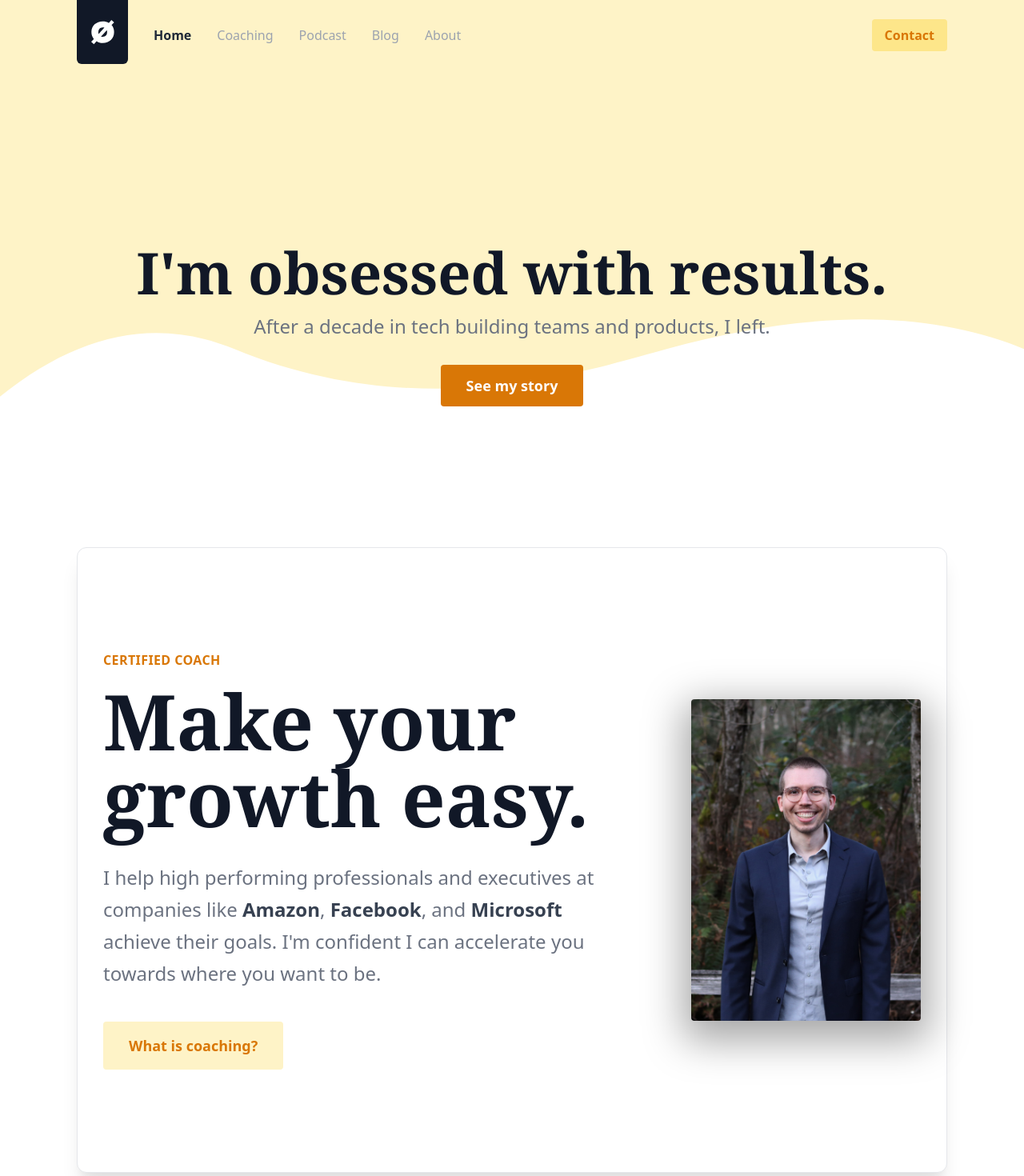
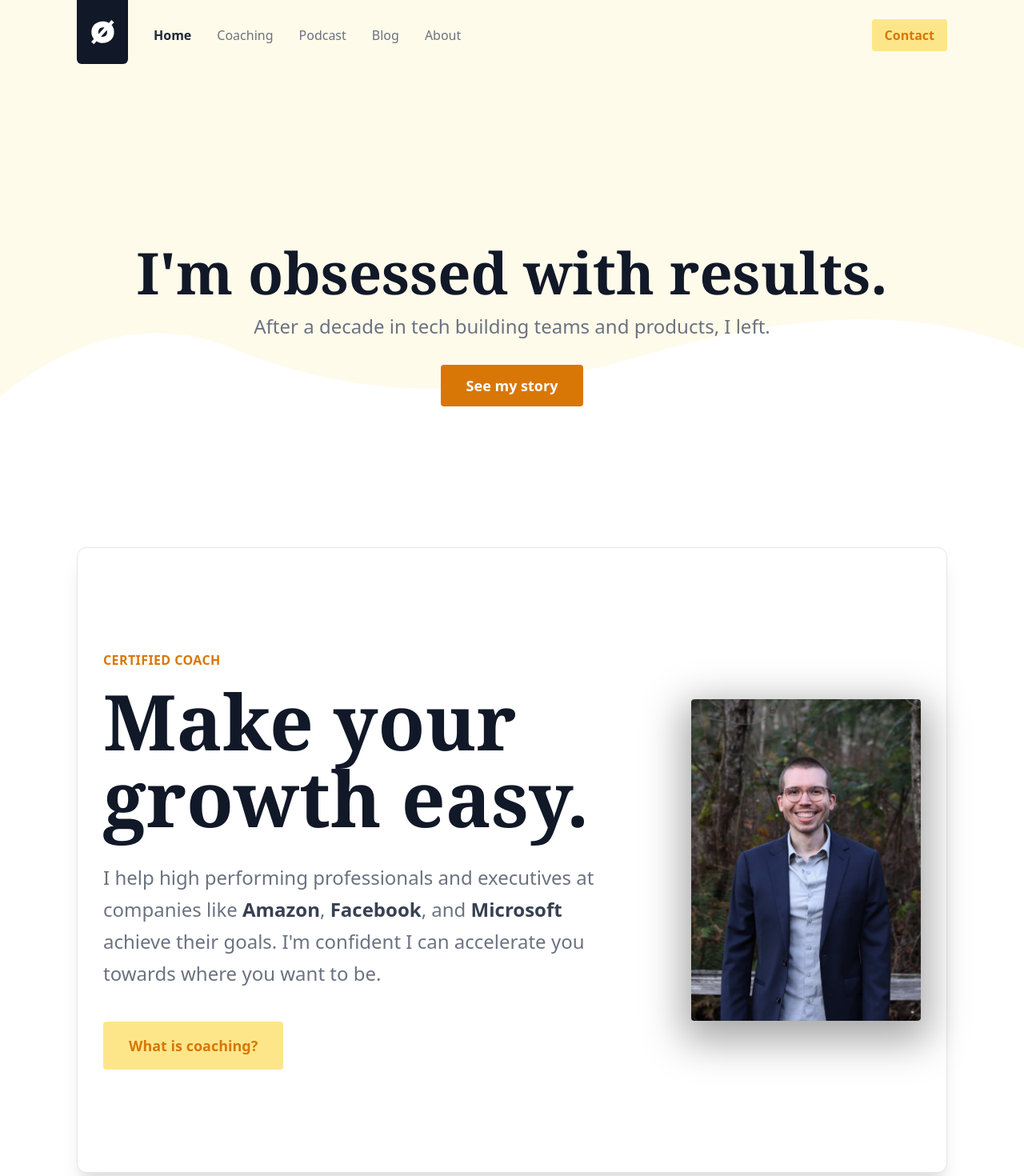
Before and after one commit to JeredOdegard/personal-site, a Next.js app: page /alt in a window 1280 px wide. Shown: the top 1470 px of the page at 80% size. Built offline with nearby package versions, Linux system fonts and the light colour scheme.

Commit message:
Made things yellow.

```diff
--- a/pages/alt.js
+++ b/pages/alt.js
@@ -10,8 +10,8 @@ function Blog() {
       </Head>
 
       <div className="absolute z-0 w-full h-full">
-        <div className="bg-yellow-100 h-0"></div>
-        <svg className="fill-current text-yellow-100" xmlns="http://www.w3.org/2000/svg" viewBox="0 0 1920 744">
+        <div className="bg-yellow-100 h-96 lg:h-72 xl:h-0"></div>
+        <svg className="fill-current text-yellow-50" xmlns="http://www.w3.org/2000/svg" viewBox="0 0 1920 744">
           <path d="M0 0h1920v654.395c-179.423-73.807-402.81-73.807-670.16 0-164.619 45.447-467.454 141.64-810.272 0C294.326 594.387 147.803 624.185 0 743.787V0z" fill-rule="evenodd"/>
         </svg>
       </div>
@@ -19,7 +19,7 @@ function Blog() {
       <div className="p-24 pt-8 pb-4 z-10 relative">
 
         <div className="flex justify-between">
-          <nav className="text-gray-400 flex justify-between gap-x-8 font-medium">
+          <nav className="text-gray-500 flex justify-between gap-x-8 font-medium">
             <div className="h-20 w-16 bg-gray-900 flex items-center justify-center fill-current text-white relative -top-8 rounded-b-md">
               <svg className="h-8 w-8" xmlns="http://www.w3.org/2000/svg" viewBox="0 0 32 32">
                 <path d="M5.384 31.168l3.348-3.636c.936.72 2.082 1.26 3.438 1.62 1.356.36 2.778.54 4.266.54 2.016 0 3.888-.324 5.616-.972 1.728-.648 3.228-1.566 4.5-2.754 1.272-1.188 2.268-2.622 2.988-4.302.72-1.68 1.08-3.54 1.08-5.58 0-3.48-1.056-6.384-3.168-8.712l3.204-3.456L27.272 1l-3.24 3.672a13.895 13.895 0 00-3.51-1.422c-1.26-.324-2.61-.486-4.05-.486-2.016 0-3.894.312-5.634.936-1.74.624-3.24 1.512-4.5 2.664-1.26 1.152-2.25 2.55-2.97 4.194-.72 1.644-1.08 3.486-1.08 5.526 0 1.704.258 3.282.774 4.734a11.878 11.878 0 002.25 3.87L2 28.288l3.384 2.88zm5.868-12.744c-.216-.528-.324-1.272-.324-2.232 0-.792.114-1.548.342-2.268.228-.72.57-1.356 1.026-1.908a5.054 5.054 0 011.728-1.332c.696-.336 1.5-.504 2.412-.504.816 0 1.5.108 2.052.324l-7.236 7.92zm5.112 3.672c-.384 0-.762-.024-1.134-.072a3.343 3.343 0 01-.954-.252l7.236-7.92c.24.6.36 1.356.36 2.268 0 .792-.114 1.548-.342 2.268a5.631 5.631 0 01-1.026 1.908 4.867 4.867 0 01-1.728 1.314c-.696.324-1.5.486-2.412.486z" fillRule="nonzero"/>
@@ -54,7 +54,7 @@ function Blog() {
               <h2 className="text-4xl sm:text-5xl lg:text-7xl xl:text-8xl font-extrabold text-gray-900 mb-8 font-serif">Make your growth easy.</h2>
               <p className="text-lg sm:text-2xl font-medium sm:leading-10 mb-6 text-gray-500 max-w-screen">I help high performing professionals and executives at companies like <span className="font-bold text-gray-700">Amazon</span>,  <span className="font-bold text-gray-700">Facebook</span>, and <span className="font-bold text-gray-700">Microsoft</span> achieve their goals. I'm confident I can accelerate you towards where you want to be.</p>
                 <a href="#">
-                  <button className="px-8 py-4 bg-yellow-100 text-lg font-bold text-yellow-600 rounded mt-2 lg:mt-4 hover:bg-yellow-200">What is coaching?</button>
+                  <button className="px-8 py-4 bg-yellow-200 text-lg font-bold text-yellow-600 rounded mt-2 lg:mt-4 hover:bg-yellow-300">What is coaching?</button>
                 </a>
             </div>
             <div className="hidden xl:grid col-span-full mt-10 xl:mt-0 xl:col-span-4 mt-0">
```
